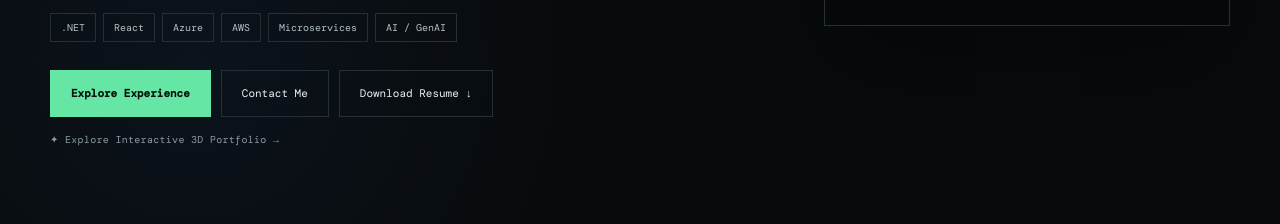
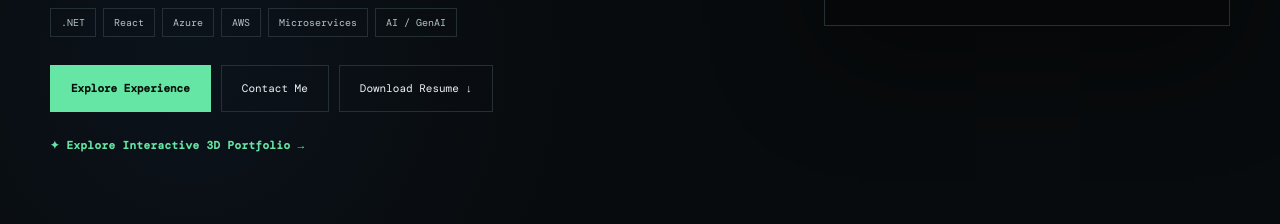
Before and after one commit to GhadiSachin/ghadisachin.github.io, a plain HTML site: page index.html in a window 1280 px wide. Shown: the part 576-800 px from the top of the page. Drawn offline with nearby package versions, Linux system fonts and the light colour scheme.

Commit message:
Modify CSS styles for layout and color adjustments
Updated styles for improved layout and appearance.

```diff
--- a/style.css
+++ b/style.css
@@ -423,19 +423,21 @@
 
     align-items: center;
 
-    gap: 6px;
-
-    margin-top: 14px;
-
-    color: var(--muted);
-
-    font-family:
-        "DM Mono",
-        monospace;
-
-    font-size: 10px;
-
-    letter-spacing: .3px;
+    gap: 7px;
+
+    margin-top: 24px;
+
+    color: var(--green);
+
+    font-family:
+        "DM Mono",
+        monospace;
+
+    font-size: 11px;
+
+    font-weight: 600;
+
+    letter-spacing: .4px;
 
     transition:
         color .25s ease,
@@ -445,11 +447,12 @@
 
 .portfolio-3d-link:hover {
 
-    color: var(--green);
+    color: var(--green-light);
 
     transform:
-        translateX(3px);
-}
+        translateX(4px);
+}
+
 
 
 /* ================= TERMINAL ================= */
```
